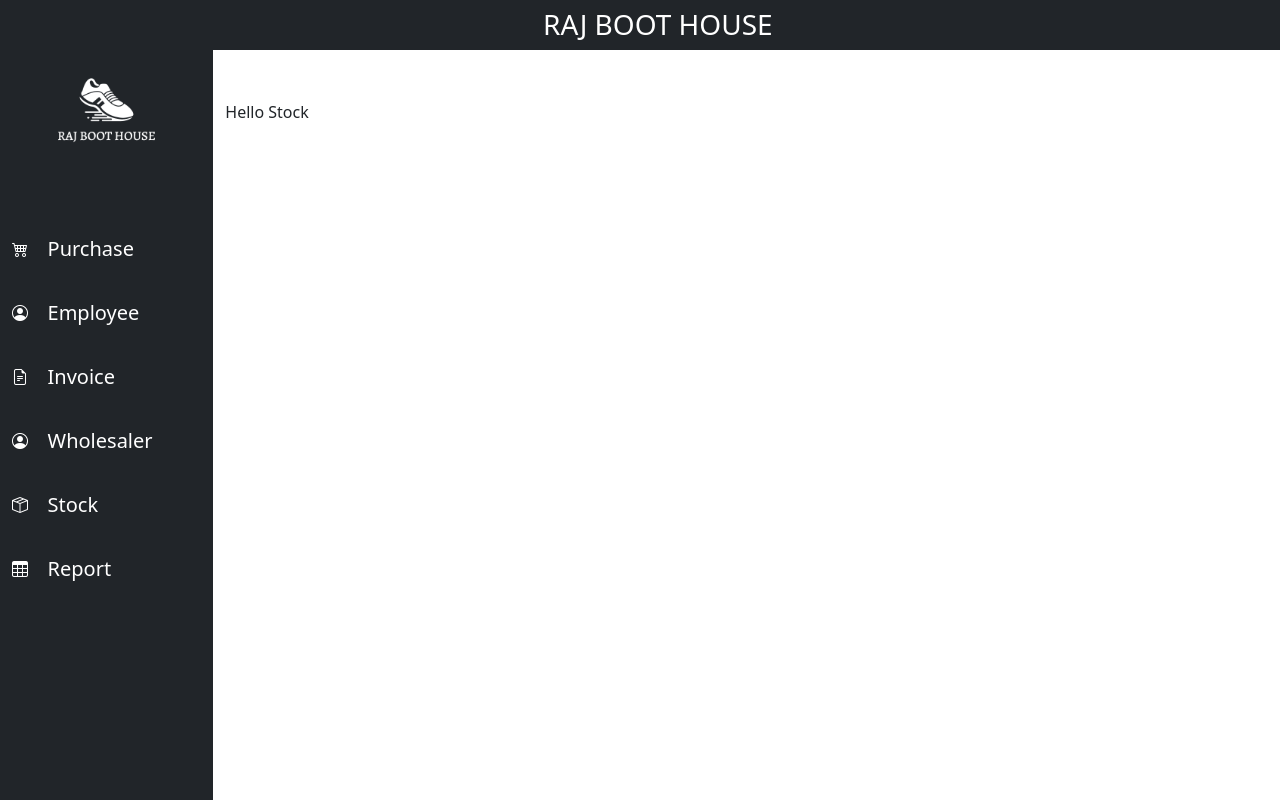
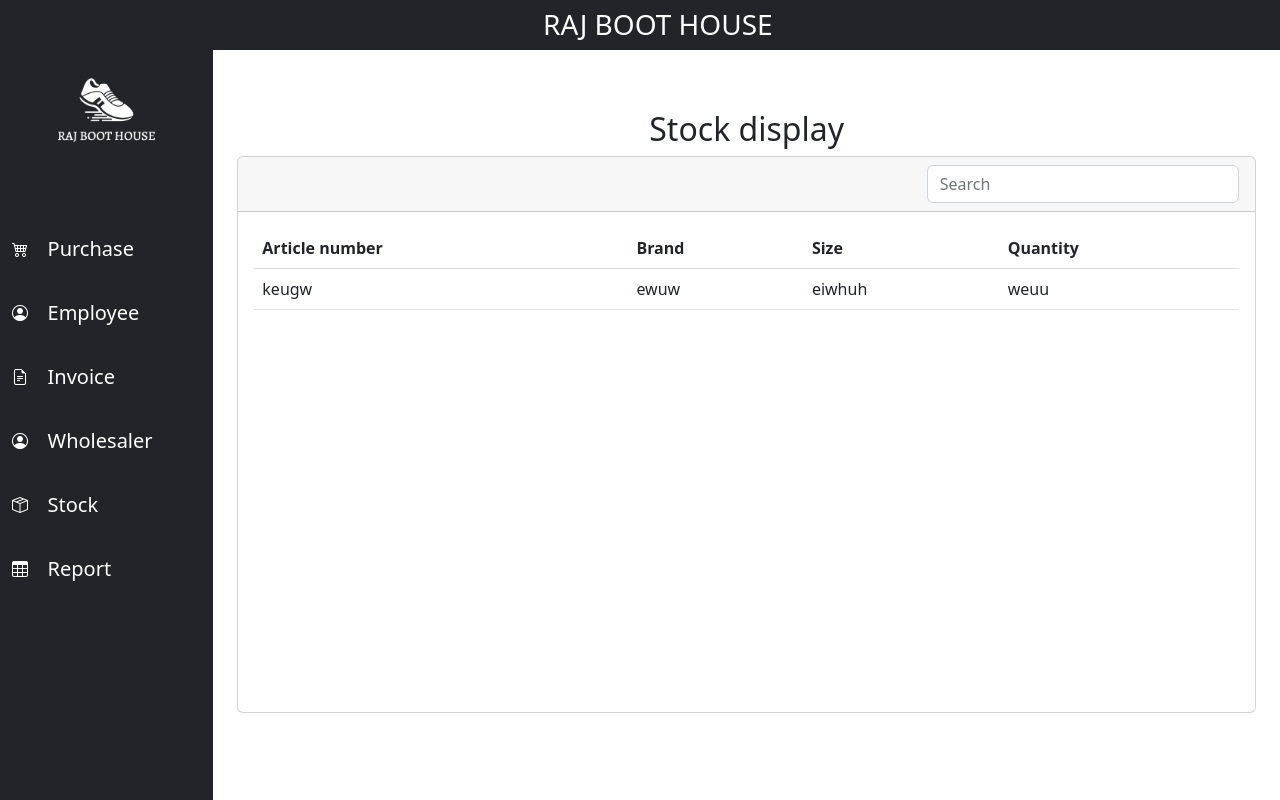
Before and after one commit to Mayan-007/erp-project, a React (Create React App) app in the folder frontend/app/: page /stock in a window 1280 px wide. Built offline with nearby package versions, Linux system fonts and the light colour scheme.

Commit message:
change height

```diff
--- a/frontend/app/src/components/CustomerDetails.js
+++ b/frontend/app/src/components/CustomerDetails.js
@@ -13,7 +13,7 @@ const CustomerDetails = () => {
                             </div>
                         </div>
                     </div>
-                    <div className="card-body" style={{  overflowY: 'scroll' }} >
+                    <div className="card-body" style={{ height:'500px', overflowY: 'scroll' }} >
                         {/* <DataTable
                             columns={columns}
                             data={filteredWholesaler}
--- a/frontend/app/src/components/PurchaseReport.js
+++ b/frontend/app/src/components/PurchaseReport.js
@@ -14,7 +14,7 @@ const PurchaseReport = () => {
                             </div>
                         </div>
                     </div>
-                    <div className="card-body" style={{  overflowY: 'scroll' }} >
+                    <div className="card-body" style={{ height:'500px', overflowY: 'scroll' }} >
                         {/* <DataTable
                             columns={columns}
                             data={filteredWholesaler}
--- a/frontend/app/src/components/SalesReport.js
+++ b/frontend/app/src/components/SalesReport.js
@@ -13,7 +13,7 @@ const SalesReport = () => {
                             </div>
                         </div>
                     </div>
-                    <div className="card-body" style={{  overflowY: 'scroll' }} >
+                    <div className="card-body" style={{ height:'500px', overflowY: 'scroll' }} >
                         {/* <DataTable
                             columns={columns}
                             data={filteredWholesaler}
--- a/frontend/app/src/components/Stock.js
+++ b/frontend/app/src/components/Stock.js
@@ -1,11 +1,60 @@
 import React from 'react'
 
 const Stock = () => {
+
     return (
+
         <div>
-            Hello Stock
+    <div className="container">
+                <h2 style={{ marginTop: 10 }}><center> Stock display</center></h2>
+                <div className='card'>
+                    <div className='card-header'>
+                        <div className='row'>
+                            <div className='col-4 offset-8'>
+                                <input type="text" className="form-control" placeholder="Search" />
+                            </div>
+                        </div>
+                    </div>
+                    <div className="card-body" style={{ height:'500px', overflowY: 'scroll' }} >
+                        {/* <DataTable
+                            columns={columns}
+                            data={filteredWholesaler}
+                            highlightOnHover
+                            pagination
+                            pointerOnHover
+                        /> */}
+                        <table className="card-table table">
+                            <thead>
+                                <tr>
+
+                                    <th scope="col">Article number</th>
+                                    <th scope="col">Brand</th>
+                                    <th scope="col">Size</th>
+                                    <th scope="col">Quantity</th>
+                                </tr>
+
+                            </thead>
+                            <tbody>
+                            <tr>
+                                    <td>keugw</td>
+                                    <td>ewuw </td>
+                                    <td>eiwhuh</td>
+                                    <td>weuu</td>
+
+
+                                </tr>
+                            </tbody>
+                        </table>
+                    </div>
+                </div>
+            </div>
+
         </div>
+
     )
+
 }
 
+
+
 export default Stock
```
